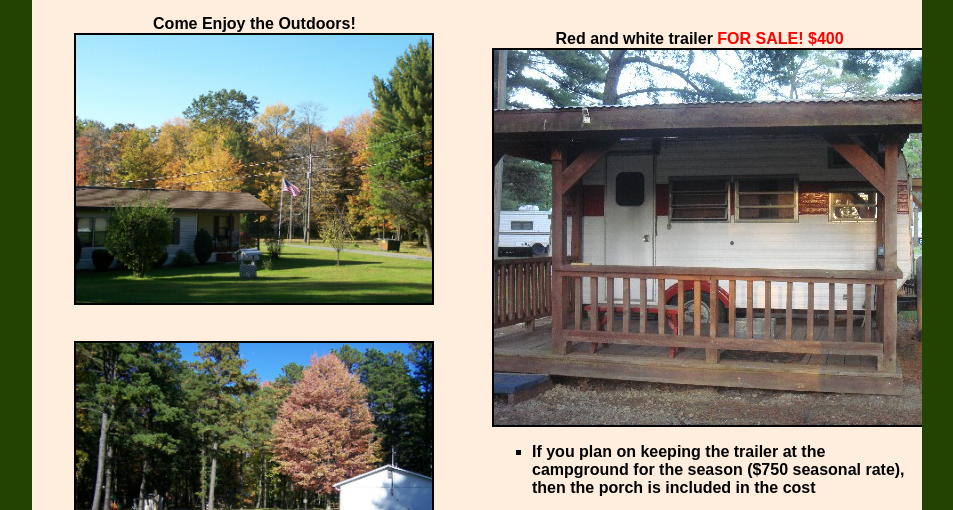
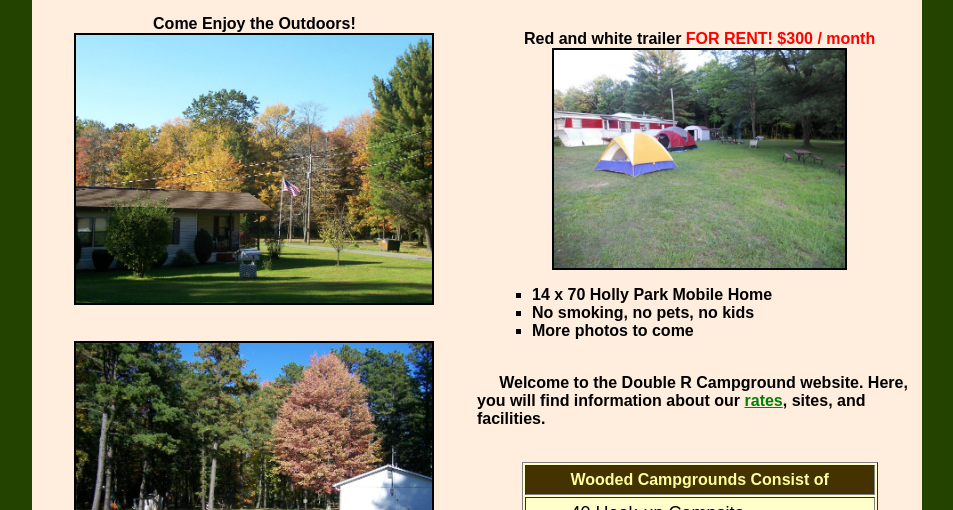
Before and after one commit to doublercampground/website, a plain HTML site: page index.html in a window 1280 px wide. Shown: the part 290-800 px from the top of the page, without its empty margins (163-1116 px from the left). Drawn offline with Linux system fonts and the light colour scheme.

Commit message:
Added the trailer for rent and removed the trailer for sale.

```diff
--- a/index.html
+++ b/index.html
@@ -54,10 +54,12 @@ Tionesta, PA 16353 <br>
 
 <div id="body_right">
 <div style="margin:15px;padding-right=10px;"><br>
-<center>Red and white trailer <font color="red">FOR SALE! $400</font><br>
-<img src="./images/album1/image021.jpg" border=2></center>
+<center>Red and white trailer <font color="red">FOR RENT! $300 / month</font><br>
+<img src="./images/Camping1.jpg" border=2 width="70%"></center>
 <ul style="list-style-type:square">
-  <li>If you plan on keeping the trailer at the campground for the season ($750 seasonal rate), then the porch is included in the cost</li>
+  <li>14 x 70 Holly Park Mobile Home</li>
+  <li>No smoking, no pets, no kids</li>
+  <li>More photos to come</li>
 </ul>
 </div>
 
```
Also changed, not shown: images/Camping1.jpg (added).
